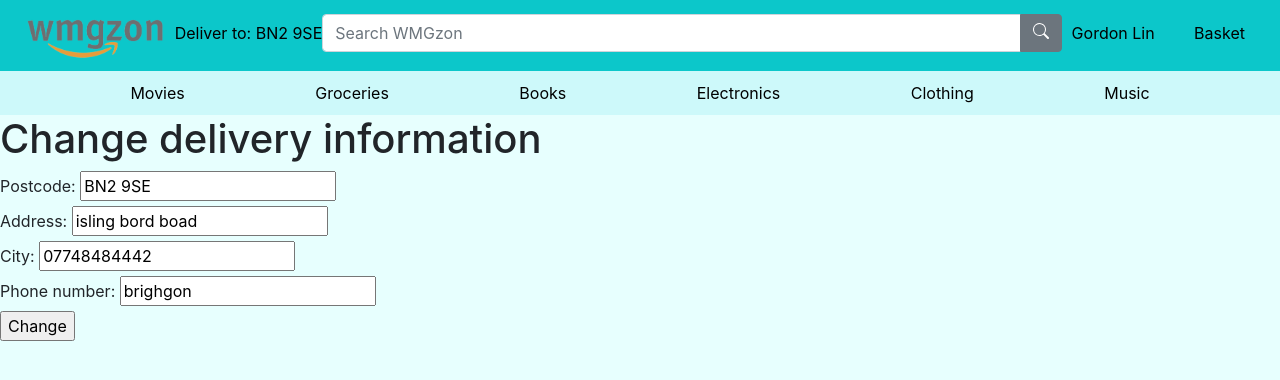
After one commit to GLin04/Wmgzon, a Flask app: page /delivery_info in a window 1280 px wide. The commit adds this page. Shown: the top 380 px of the page. Run offline with Flask 3, Linux system fonts and the light colour scheme; a user stored in the database is signed in; data comes from the database, SQL or seed files in the repository; both versions use the stored data as it was after the commit.

Commit message:
delivery info can now be set/changed and is displayed on base template if exists

````diff
--- a/main.py
+++ /dev/null
@@ -1,6 +0,0 @@
-from website import create_app
-
-app = create_app()
-
-if __name__ == '__main__':
-    app.run(debug=True)
--- a/website/__init__.py
+++ b/website/__init__.py
@@ -4,9 +4,9 @@ def create_app():
     app = Flask(__name__)
     app.config['SECRET_KEY'] = 'secrets'
 
-    from .views import views
-    from .auth import auth
-    from .electronics import electronics
+    from views import views
+    from auth import auth
+    from electronics import electronics
 
     app.register_blueprint(electronics, url_prefix='/electronics')
     app.register_blueprint(views, url_prefix='/')
--- /dev/null
+++ b/website/context_processors.py
@@ -0,0 +1,17 @@
+from flask import session
+import sqlite3
+
+def delivery_info_context_processor():
+    conn = sqlite3.connect('wmgzon.db')
+    cursor = conn.cursor()
+    cursor.execute('''
+        SELECT user_postcode
+        FROM delivery_info
+        WHERE user_email = ?
+    ''', (session.get('user_email'),))
+    session['postcode'] = cursor.fetchone()
+
+    if session['postcode']:
+        return {'postcode': session['postcode'][0]}
+    else:
+        return {'postcode': 'No delivery info'}
--- /dev/null
+++ b/website/main.py
@@ -0,0 +1,10 @@
+from __init__ import create_app
+from context_processors import delivery_info_context_processor
+
+app = create_app()
+app.context_processor(delivery_info_context_processor)
+
+
+
+if __name__ == '__main__':
+    app.run(debug=True)
--- a/website/templates/base.html
+++ b/website/templates/base.html
@@ -20,7 +20,7 @@
                 </a>
             </div>
             <div class="delivery-details">
-                <p>Deliver to:</p>
+                <p>Deliver to: {{postcode}}</p>
             </div>
             <div class="input-group">
                 <input type="text" class="form-control" placeholder="Search WMGzon">
--- /dev/null
+++ b/website/templates/delivery_info.html
@@ -0,0 +1,24 @@
+{% extends "base.html" %}
+
+{% block content %}
+    <h1>Change delivery information</h1>
+        <div class="change_delivery_info_form" >
+            <form method="POST">
+
+                <label for="postcode">Postcode:</label>
+                <input type="text" name="postcode" placeholder="Postcode" value="{{delivery_info[1]}}"/><br>
+
+                <label for="address">Address:</label>
+                <input type="text" name="address" placeholder="Address" value="{{delivery_info[2]}}"/><br>
+
+                <label for="city">City:</label>
+                <input type="text" name="city" placeholder="City" value="{{delivery_info[3]}}"/><br>
+
+                <label for="phone_number">Phone number:</label>
+                <input type="text" name="phone_number" placeholder="Phone number" value="{{delivery_info[4]}}"/><br>
+
+                <input type="submit" value="Change"/>
+            <form/>
+        </div>
+{% endblock %}
+```
--- a/website/views.py
+++ b/website/views.py
@@ -4,6 +4,17 @@ import sqlite3
 
 
 views = Blueprint('views', __name__)
+
+
+def base():
+    conn = sqlite3.connect('wmgzon.db')
+    cursor = conn.cursor()
+    user_email = session['user_email']
+
+    delivery_info = cursor.execute('SELECT * FROM delivery_info WHERE user_email=?', (user_email,)).fetchone()
+
+
+    return render_template("base.html" , delivery_info=delivery_info)
 
 @views.route('/')
 def home():
@@ -293,21 +304,51 @@ def checkout():
     if request.method == 'GET':
         return render_template("checkout.html", products=products, total_basket_price=total_basket_price)
 
-    # if request.method == 'POST':
-    #     user_email = session['user_email']
-    #     total_price = request.form.get('total_price')
-    #     delivery_address = request.form.get('delivery_address')
-    #     payment_method = request.form.get('payment_method')
+@views.route('/delivery_info', methods=['GET', 'POST'])
+def delivery_info():
 
-    #     # Insert the data into the database
-    #     conn = sqlite3.connect('wmgzon.db')
-    #     cursor = conn.cursor()
+    conn = sqlite3.connect('wmgzon.db')
+    cursor = conn.cursor()
+    email = session['user_email']
 
-    #     cursor.execute('''
-    #         INSERT INTO orders (user_email, total_price, delivery_address, payment_method)
-    #         VALUES (?, ?, ?, ?)
-    #     ''', (user_email, total_price, delivery_address, payment_method))
-    #     conn.commit()
-    #     conn.close()
+    if request.method == 'GET':
 
-    #     return redirect(url_for('views.home'))
+        cursor.execute('SELECT * FROM delivery_info WHERE user_email=?', (email,))
+        delivery_info = cursor.fetchone()
+
+        conn.close()
+        return render_template("delivery_info.html", delivery_info=delivery_info)
+
+    if request.method == 'POST':
+        postcode = request.form['postcode']
+        address = request.form['address']
+        city = request.form['city']
+        phone = request.form['phone_number']
+
+        session['postcode'] = postcode
+
+
+        cursor.execute('SELECT user_email FROM delivery_info WHERE user_email=?', (email,))
+        existing_email = cursor.fetchone()
+
+        if existing_email:
+            cursor.execute('''
+                UPDATE delivery_info
+                SET user_postcode=?, user_address=?, user_phone_number=?, user_city=?
+                WHERE user_email=?
+                ''', (postcode, address, phone, city, email)
+            )
+        else:
+            cursor.execute('''
+                INSERT INTO delivery_info (user_email, user_postcode, user_address, user_phone_number, user_city)
+                VALUES (?, ?, ?, ?, ?)
+                ''', (email, postcode, address, phone, city)
+            )
+
+
+        conn.commit()
+        conn.close()
+
+        return redirect('/account')
+
+    return render_template("delivery_info.html")
````
Also changed, not shown: website/models.py (+12 -0 lines), website/templates/account.html (+8 -7 lines), wmgzon.db.
